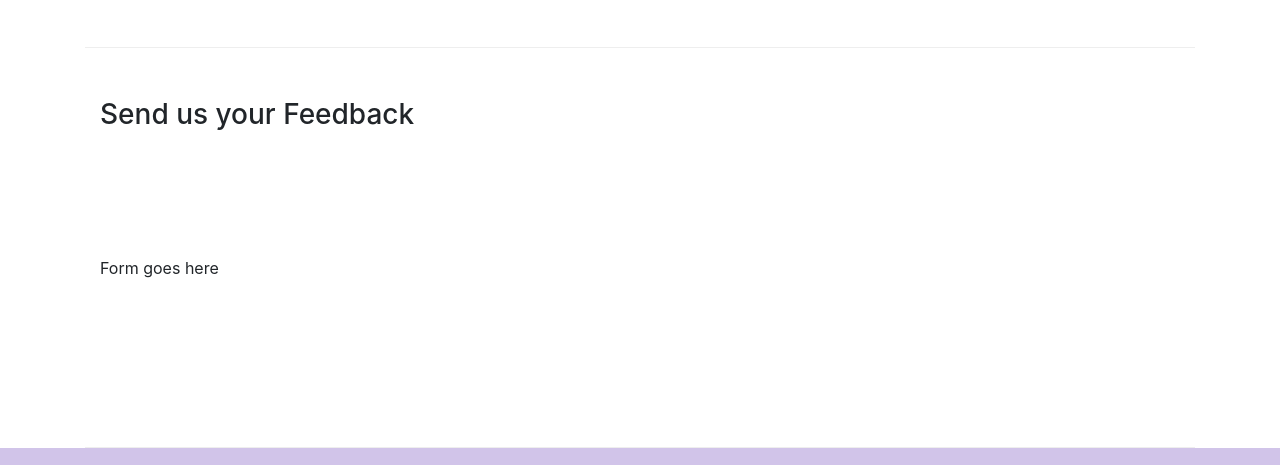
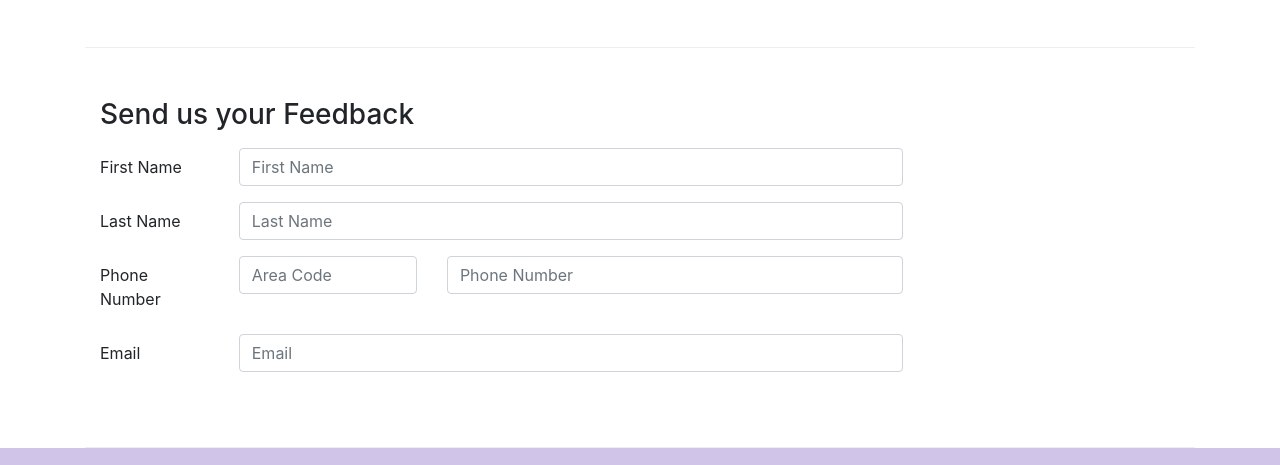
Before and after one commit to charles1717/bootstrap-react-nodejs-practice, a website: page contactus.html in a window 1280 px wide. Shown: the part 817-1282 px from the top of the page. Drawn offline with nearby package versions, Linux system fonts and the light colour scheme.

Commit message:
Forms For Contact

```diff
--- a/contactus.html
+++ b/contactus.html
@@ -92,7 +92,35 @@
               <h3>Send us your Feedback</h3>
            </div>
             <div class="col-12 col-md-9">
-                Form goes here
+                <form>
+                    <div class="form-group row">
+                        <label for="firstname" class="col-md-2 col-form-label">First Name</label>
+                        <div class="col-md-10">
+                            <input type="text" class="form-control" id="firstname" name="firstname" placeholder="First Name">
+                        </div>
+                    </div>
+                    <div class="form-group row">
+                        <label for="lastname" class="col-md-2 col-form-label">Last Name</label>
+                        <div class="col-md-10">
+                            <input type="text" class="form-control" id="lastname" name="lastname" placeholder="Last Name">
+                        </div>
+                    </div>
+                    <div class="form-group row">
+                        <label for="telnum" class="col-12 col-md-2 col-form-label">Phone Number</label>
+                        <div class="col-5 col-md-3">
+                            <input type="tel" class="form-control" id="areacode" name="areacode" placeholder="Area Code">
+                        </div>
+                        <div class="col-5 col-md-7">
+                            <input type="tel" class="form-control" id="telnum" name="telnum" placeholder="Phone Number">
+                        </div>
+                    </div>
+                    <div class="form-group row">
+                        <label for="emailid" class="col-md-2 col-form-label">Email</label>
+                        <div class="col-md-10">
+                            <input type="email" class="form-control" id="emailid" name="emailid" placeholder="Email">
+                        </div>
+                    </div>
+                </form>
             </div>
              <div class="col-12 col-md">
             </div>
```
